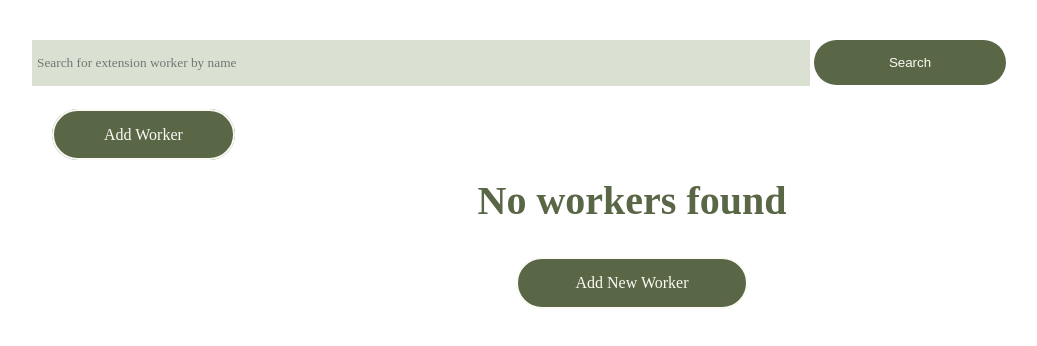
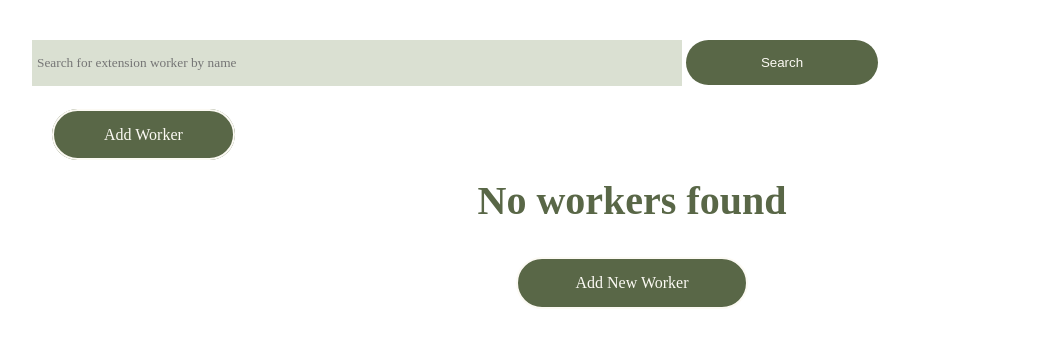
Before and after one commit to mbuthiya/lorre, a Django app: template processor/templates/dashboard-templates/workers.html in a window 1280 px wide. Shown: the top 346 px of the page, without its empty margins (8-1045 px from the left). Run offline with Django 3.2, Linux system fonts and the light colour scheme; the template is opened without the code that fills it, so the values that code supplies are empty.

Commit message:
Fix display bugs

```diff
--- a/processor/templates/dashboard-templates/workers.html
+++ b/processor/templates/dashboard-templates/workers.html
@@ -23,7 +23,9 @@
                     required>
                 <input type="submit" value="Search">
             </form>
-            <a class="add-new-worker" href="{%url 'newWorker'%}">Add Worker</a>
+            <div class="new-worker-btn">
+                <a class="add-new-worker" href="{%url 'newWorker'%}">Add Worker</a>
+            </div>
             {% if data.workers%}
             <div class="workers-section">
                 {% for worker in data.workers %}
--- a/static/css/workers.css
+++ b/static/css/workers.css
@@ -14,13 +14,17 @@ body{
     padding: 40px;
 }
 
+form{
+
+    margin-bottom: 40px;
+
+}
 
 .search-bar-section input[type="text"] {
 
     padding: 15px 5px;
-    margin-bottom: 40px;
     border: none;
-    width: 60vw;
+    width: 50vw;
     background-color: #dae0d2;
     font-family: Heebo;
 
```
Also changed, not shown: static/css/newWorker.css (+12 -6 lines).
